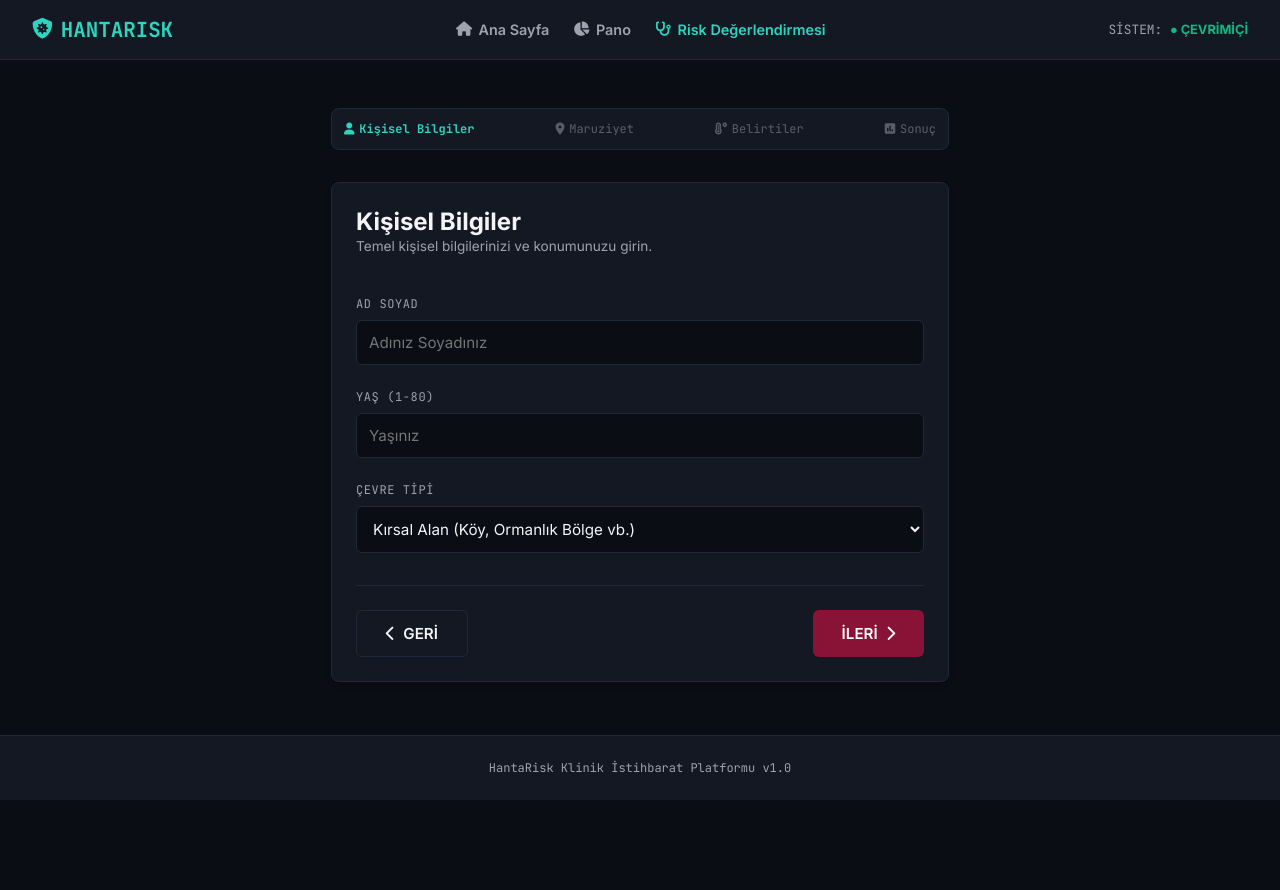
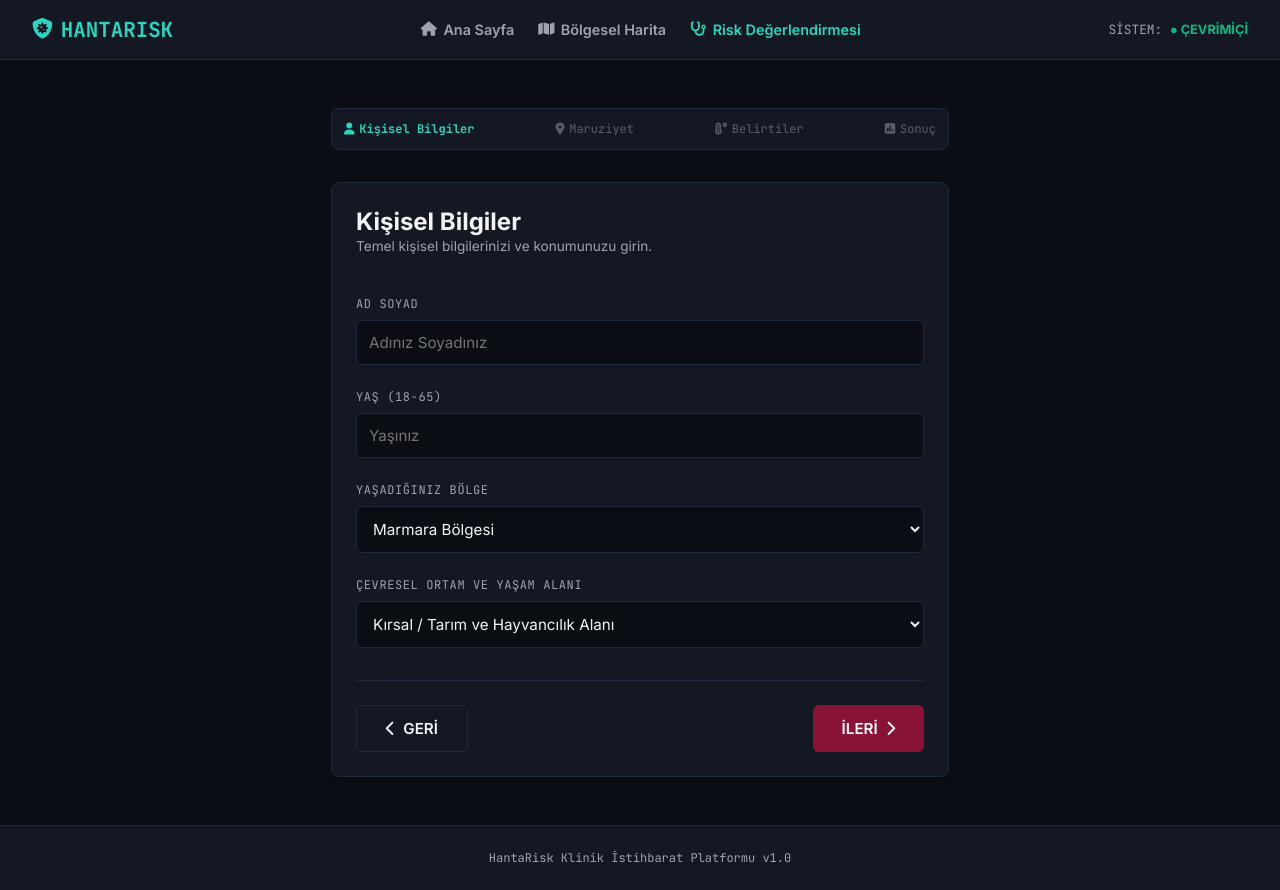
Before and after one commit to kayisdagasli-cmd/hantavir-s-risk-analizi, a Flask app: page /assessment in a window 1280 px wide. Before the commit the page ends 800 px from the top, so only its background shows below. Run offline with Flask 3, Linux system fonts and the light colour scheme.

Commit message:
Update assesment.html

```diff
--- a/templates/assesment.html
+++ b/templates/assesment.html
@@ -16,13 +16,14 @@
         </div>
         <nav>
             <a href="/"><i class="fa-solid fa-house"></i> Ana Sayfa</a>
-            <a href="/dashboard"><i class="fa-solid fa-chart-pie"></i> Pano</a>
+            <a href="/map"><i class="fa-solid fa-map"></i> Bölgesel Harita</a>
             <a href="/assessment" class="active"><i class="fa-solid fa-stethoscope"></i> Risk Değerlendirmesi</a>
         </nav>
         <div class="system-status">SİSTEM: <span class="online">● ÇEVRİMİÇİ</span></div>
     </header>
 
     <main class="assessment-container">
+        <form id="calculationForm">
             <div class="step-wizard">
                 <div class="step active" id="tab-1"><i class="fa-solid fa-user"></i> Kişisel Bilgiler</div>
                 <div class="step" id="tab-2"><i class="fa-solid fa-location-dot"></i> Maruziyet</div>
@@ -37,78 +38,72 @@
 
                     <div class="input-group">
                         <label>AD SOYAD</label>
-                    <input type="text" id="ad_soyad" placeholder="Adınız Soyadınız">
+                        <input type="text" id="ad_soyad" placeholder="Adınız Soyadınız" required>
                     </div>
                     <div class="input-group">
-                    <label>YAŞ (1-80)</label>
-                    <input type="number" id="yas" min="1" max="80" placeholder="Yaşınız">
+                        <label>YAŞ (18-65)</label>
+                        <input type="number" id="yas" min="18" max="65" placeholder="Yaşınız" required>
                     </div>
                     <div class="input-group">
-                    <label>ÇEVRE TİPİ</label>
-                    <select id="cevre_tipi">
-                        <option value="0">Kırsal Alan (Köy, Ormanlık Bölge vb.)</option>
-                        <option value="1">Kentsel Alan (Şehir Merkezi)</option>
+                        <label>YAŞADIĞINIZ BÖLGE</label>
+                        <select id="bolge" required>
+                            <option value="Marmara">Marmara Bölgesi</option>
+                            <option value="İç Anadolu">İç Anadolu Bölgesi</option>
+                            <option value="Ege">Ege Bölgesi</option>
+                            <option value="Akdeniz">Akdeniz Bölgesi</option>
+                            <option value="Karadeniz">Karadeniz Bölgesi</option>
+                            <option value="Güneydoğu Anadolu">Güneydoğu Anadolu Bölgesi</option>
+                            <option value="Doğu Anadolu">Doğu Anadolu Bölgesi</option>
+                        </select>
+                    </div>
+                    <div class="input-group">
+                        <label>ÇEVRESEL ORTAM VE YAŞAM ALANI</label>
+                        <select id="cevre_tipi" required>
+                            <option value="Kırsal Tarım">Kırsal / Tarım ve Hayvancılık Alanı</option>
+                            <option value="Ormanlık">Ormanlık / Piknik ve Kamp Alanı</option>
+                            <option value="Kentsel Yakın">Kentsel Çeper (Müstakil / Bahçeli Ev)</option>
+                            <option value="Yoğun Kent">Yoğun Kent Merkezi (Apartman Yaşamı)</option>
+                            <option value="Depo Şantiye">Endüstriyel Alan / Depo / Şantiye</option>
                         </select>
                     </div>
                 </div>
 
                 <div class="form-step" id="step-2">
-                <h2>Maruziyet</h2>
-                <p class="subtitle">Çevresel ve biyolojik maruziyet faktörlerini belirtin.</p>
+                    <h2>Maruziyet ve Demografi</h2>
+                    <p class="subtitle">Çevresel maruziyet faktörlerini ve biyolojik detayları belirtin.</p>
+
+                    <div class="input-group" style="margin-bottom: 1.5rem;">
+                        <label>BİYOLOJİK CİNSİYET</label>
+                        <select id="cinsiyet" required>
+                            <option value="1">Erkek</option>
+                            <option value="0">Kadın</option>
+                        </select>
+                    </div>
 
                     <div class="checkbox-tile">
-                    <input type="checkbox" id="kemirgen_temasi">
-                    <label for="kemirgen_temasi">
-                        <span class="tile-title">Kemirgen Teması</span>
-                        <span class="tile-desc">Kemirgenler veya dışkılarıyla yakın temas</span>
+                        <input type="checkbox" id="kirsal_temas">
+                        <label for="kirsal_temas">
+                            <span class="tile-title">Kırsal / Açık Alan Aktivitesi</span>
+                            <span class="tile-desc">Tarım, ormancılık, kampçılık veya açık alanda uzun süreli bulunma</span>
                         </label>
                     </div>
                     <div class="checkbox-tile">
-                    <input type="checkbox" id="acik_alan">
-                    <label for="acik_alan">
-                        <span class="tile-title">Açık Alan Aktivitesi</span>
-                        <span class="tile-desc">Yüksek riskli dış mekanlarda (tarım, kamp) sık aktivite</span>
-                    </label>
-                </div>
-                <div class="checkbox-tile">
-                    <input type="checkbox" id="toz_maruziyeti">
-                    <label for="toz_maruziyeti">
-                        <span class="tile-title">Toz Maruziyeti</span>
-                        <span class="tile-desc">Kapalı veya havasız alanlarda toza maruz kalma</span>
-                    </label>
-                </div>
-                <div class="checkbox-tile">
-                    <input type="checkbox" id="son_seyahat">
-                    <label for="son_seyahat">
-                        <span class="tile-title">Son Seyahat</span>
-                        <span class="tile-desc">Endemik (Hantavirus görülen) bölgelere yakın zamanlı seyahat</span>
-                    </label>
-                </div>
-                <div class="checkbox-tile">
-                    <input type="checkbox" id="bagisiklik">
-                    <label for="bagisiklik">
-                        <span class="tile-title">Bağışıklık Baskılanması</span>
-                        <span class="tile-desc">Kronik hastalık veya bağışıklık sistemi zayıflığı</span>
+                        <input type="checkbox" id="kemirgen_temas">
+                        <label for="kemirgen_temas">
+                            <span class="tile-title">Kemirgen Teması</span>
+                            <span class="tile-desc">Kemirgenler, yuvaları veya dışkılarıyla doğrudan/dolaylı temas</span>
                         </label>
                     </div>
                 </div>
 
                 <div class="form-step" id="step-3">
                     <h2>Belirtiler</h2>
-                <p class="subtitle">Mevcut belirtilerinizi seçin (Birden fazla seçilebilir).</p>
+                    <p class="subtitle">Mevcut sağlık belirtilerinizi seçin (Birden fazla seçilebilir).</p>
 
                     <div class="symptoms-grid">
                         <div class="symptom-card">
                             <input type="checkbox" id="ates">
                             <label for="ates"><i class="fa-solid fa-fire"></i> Ateş</label>
-                    </div>
-                    <div class="symptom-card">
-                        <input type="checkbox" id="bas_agrisi">
-                        <label for="bas_agrisi"><i class="fa-solid fa-head-side-virus"></i> Baş Ağrısı</label>
-                    </div>
-                    <div class="symptom-card">
-                        <input type="checkbox" id="yorgunluk">
-                        <label for="yorgunluk"><i class="fa-solid fa-battery-quarter"></i> Yorgunluk / Halsizlik</label>
                         </div>
                         <div class="symptom-card">
                             <input type="checkbox" id="kas_agrisi">
@@ -119,8 +114,8 @@
                             <label for="bulanti"><i class="fa-solid fa-stomach"></i> Bulantı / Kusma</label>
                         </div>
                         <div class="symptom-card">
-                        <input type="checkbox" id="nefes_guclugu">
-                        <label for="nefes_guclugu"><i class="fa-solid fa-lungs"></i> Nefes Güçlüğü</label>
+                            <input type="checkbox" id="nefes_darligi">
+                            <label for="nefes_darligi"><i class="fa-solid fa-lungs"></i> Nefes Güçlüğü</label>
                         </div>
                     </div>
                 </div>
@@ -134,14 +129,15 @@
 
                     <div class="score-container">
                         <div class="progress-circle">
-                        <span id="res-skor">0</span><span class="small-percent">/100</span>
+                            <span id="riskScore">0</span><span class="small-percent">%</span>
                         </div>
-                    <div class="risk-badge" id="res-seviye">RİSK SEVİYESİ: TESPİT EDİLİYOR</div>
+                        <div class="risk-badge" id="riskStatus">RİSK SEVİYESİ: TESPİT EDİLİYOR</div>
                     </div>
 
                     <div class="suggestions-box">
-                    <h3><i class="fa-solid fa-triangle-exclamation"></i> ÖNERİLER</h3>
+                        <h3><i class="fa-solid fa-triangle-exclamation"></i> KLİNİK ÖNERİLER</h3>
                         <ul id="suggestions-list">
+                            <li><i class="fa-solid fa-circle-info"></i> Hesaplanan risk skoru yapay zeka modeli çıktısıdır, kesin teşhis yerine geçmez.</li>
                         </ul>
                     </div>
                 </div>
@@ -151,6 +147,7 @@
                     <button type="button" class="btn btn-primary" id="btn-next">İLERİ <i class="fa-solid fa-chevron-right"></i></button>
                 </div>
             </div>
+        </form>
     </main>
 
     <footer class="footer">
```
Lines whose indentation alone changed are shown as unchanged.
